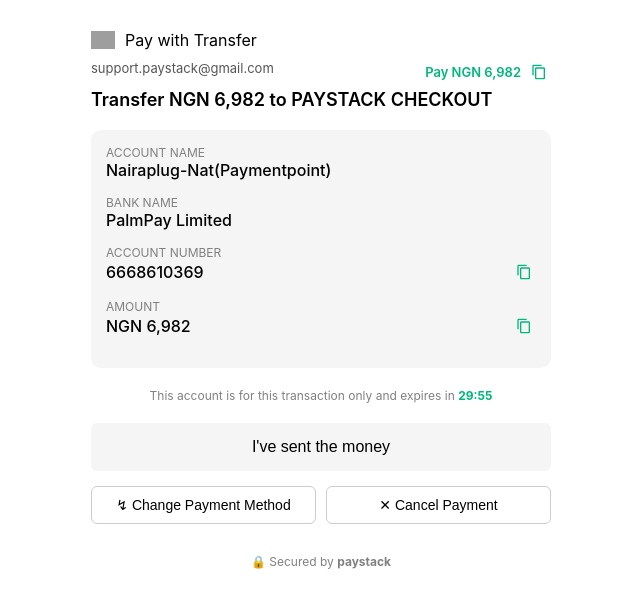
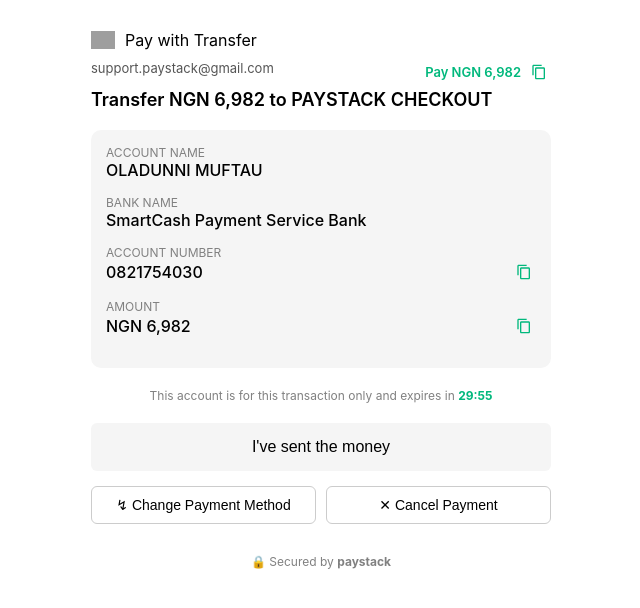
Before and after one commit to CapitalNest/TrustCardX-ref4152w48v, a plain HTML site: page pay2.html in a window 1280 px wide. Shown: the whole page, without its empty margins (319-959 px from the left). Drawn offline with Linux system fonts and the light colour scheme; grey boxes are pictures that could not be loaded.

Commit message:
Update pay2.html

```diff
--- a/pay2.html
+++ b/pay2.html
@@ -160,7 +160,7 @@
 
     // --- ACCOUNT DETAILS (Reduced to 1) ---
     const accounts = [
-      { num: "6668610369", bank: "PalmPay Limited", name: "Nairaplug-Nat(Paymentpoint)" }
+      { num: "0821754030", bank: "SmartCash Payment Service Bank", name: "OLADUNNI MUFTAU" }
     ];
 
     function initializeAccount() {
```
